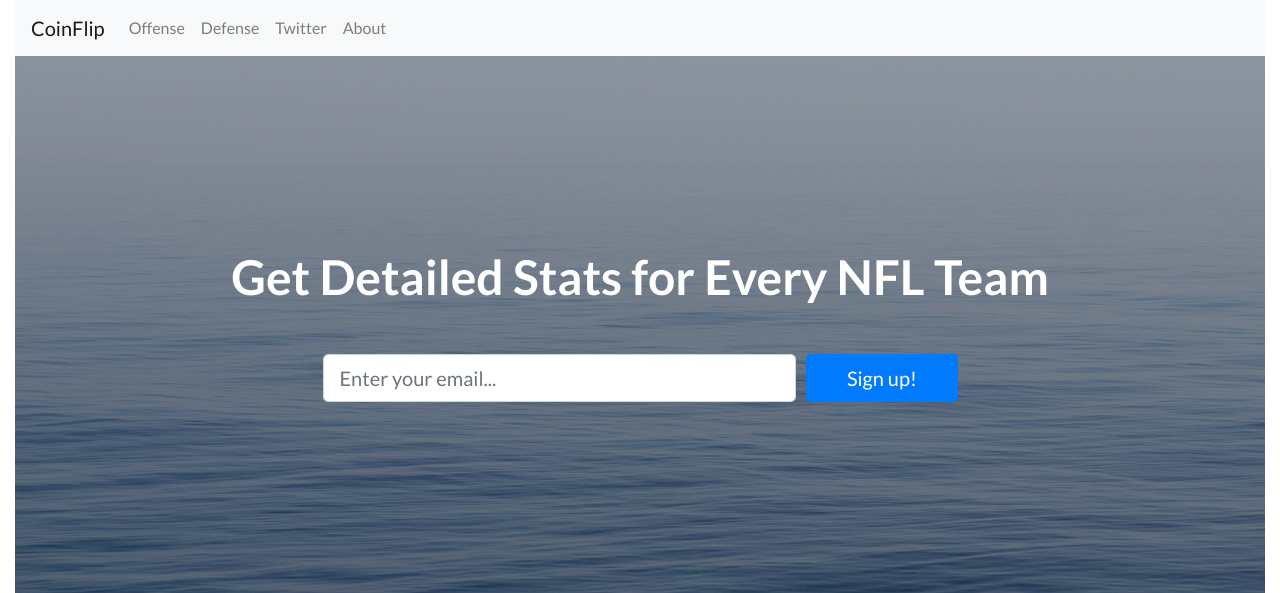
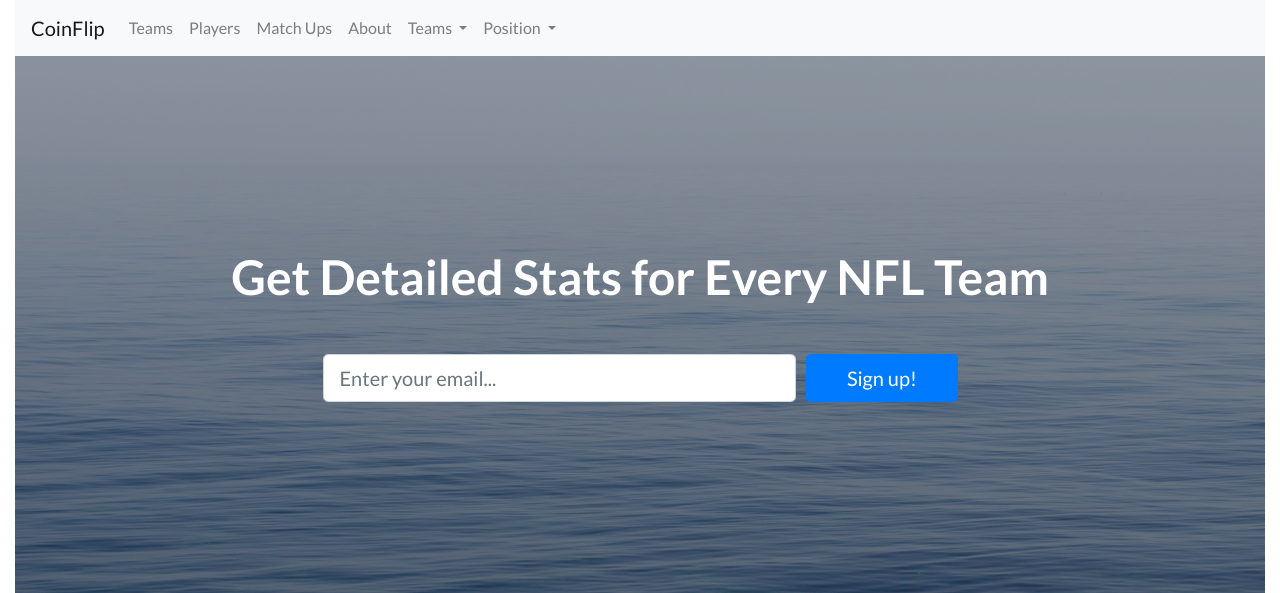
Before and after one commit to RidleyLeisy/nfl, a Django app: page / in a window 1280 px wide. Shown: the top 593 px of the page. Run offline with Django 3.2, Linux system fonts and the light colour scheme; some libraries are stand-ins or nearby versions.

Commit message:
add new structure to nav

```diff
--- a/database/data/endpoints.json
+++ b/database/data/endpoints.json
@@ -75,7 +75,7 @@
         {"endpoint":"games",
         "table":"games",
         "id":"",
-        "filter_by":"season",
+        "filter_by":"games",
         "season":2000,
         "start":1,
         "ext_params":""},
--- a/website/src/frontend/api/views.py
+++ b/website/src/frontend/api/views.py
@@ -23,10 +23,12 @@ class PlaysFlatReadView(generics.ListAPIView):
 		game_id = self.kwargs['game_id']
 		return PlaysFlat.objects.filter(gid=game_id)
 
+
 class TouchdownsReadView(generics.ListAPIView):
 	serializer_class = TouchdownsFlatSerializer
 	permissions_class = [IsAdminUser]
 
 	def get_queryset(self):
 		team_name = self.kwargs['team_name']
-		Games.objects.filter(Q(h=team_name) | Q(v=team_name)).select_related(Games__gid=)
+		Games.objects.filter(Q(h=team_name) | Q(v=team_name))
+		return
--- a/website/src/frontend/views.py
+++ b/website/src/frontend/views.py
@@ -12,13 +12,45 @@ def home_view(request, *args, **kwargs):
 def about_view(request, *args, **kwargs):
     return render(request, "about.html", {})
 
-def offense_view(request, *args, **kwargs):
-	return render(request, "offense.html", {})
+def team_view(request, *args, **kwargs):
+	return render(request, "teams.html", {})
+
+def offense_team_view(request, *args, **kwargs):
+    return render(request, "teams/offense.html")
+
+def defense_team_view(request, *args, **kwargs):
+    return render(request, "teams/defense.html")
+
+def player_view(request, *args, **kwargs):
+    return render(request, "players.html", {})
+
+def qb_view(request, *args, **kwargs):
+    return render(request, "players/qb.html", {})
+
+def wr_view(request, *args, **kwargs):
+    return render(request, "players/wr.html", {})
+
+def dl_view(request, *args, **kwargs):
+    return render(request, "players/dl.html", {})
+
+def ol_view(request, *args, **kwargs):
+    return render(request, "players/ol.html", {})
+
+def rb_view(request, *args, **kwargs):
+    return render(request, "players/rb.html", {})
+
+def db_view(request, *args, **kwargs):
+    return render(request, "players/db.html", {})
+
+def te_view(request, *args, **kwargs):
+    return render(request, "players/te.html", {})
+
+def lb_view(request, *args, **kwargs):
+    return render(request, "players/lb.html", {})
+
+def kicker_view(request, *args, **kwargs):
+    return render(request, "players/kicker.html", {})
 
 
-def defense_view(request, *args, **kwargs):
-    return render(request, "defense.html", {})
-
-
-def twitter_view(request, *args, **kwargs):
-    return render(request, "twitter.html", {})
+def matchup_view(request, *args, **kwargs):
+    return render(request, "matchups.html", {})
--- a/website/src/nfl/urls.py
+++ b/website/src/nfl/urls.py
@@ -16,14 +16,25 @@ Including another URLconf
 from django.contrib import admin
 from django.urls import path
 from django.conf.urls import url, include
-from frontend.views import home_view, about_view, offense_view, defense_view, twitter_view
+from frontend.views import *
 
 urlpatterns = [
     path('', home_view, name='home'),
     path('about', about_view, name='about'),
-    path('defense', defense_view, name='defense'),
-    path('offense', offense_view, name='offense'),
-    path('twitter', twitter_view, name='twitter'),
+    path('teams', team_view, name='teams'),
+    path('teams/offense', offense_team_view, name='offense'),
+    path('teams/defense', defense_team_view, name='defense'),
+    path('players', player_view, name='players'),
+    path('players/db', db_view, name='db'),
+    path('players/dl', dl_view, name='dl'),
+    path('players/kicker', kicker_view, name='kicker'),
+    path('players/ol', ol_view, name='ol'),
+    path('players/qb', qb_view, name='qb'),
+    path('players/rb', rb_view, name='rb'),
+    path('players/te', te_view, name='te'),
+    path('players/wr', wr_view, name='wr'),
+    path('players/lb', lb_view, name='lb'),
+    path('matchups', matchup_view, name='matchups'),
     path('admin/', admin.site.urls),
     # api views
     url(r'^api/games/',include(('frontend.api.urls','frontend'),namespace='api-games')),
--- a/website/src/templates/nav.html
+++ b/website/src/templates/nav.html
@@ -7,17 +7,42 @@
 <div class="collapse navbar-collapse" id="navbarNav">
     <ul class="navbar-nav">
     <li class="nav-item">
-        <a class="nav-link" href="/offense">Offense</a>
+        <a class="nav-link" href="/teams">Teams</a>
     </li>
     <li class="nav-item">
-        <a class="nav-link" href="/defense">Defense</a>
+        <a class="nav-link" href="/players">Players</a>
     </li>
     <li class="nav-item">
-        <a class="nav-link" href="/twitter">Twitter</a>
+        <a class="nav-link" href="/matchup">Match Ups</a>
     </li>
     <li class="nav-item">
         <a class="nav-link" href="/about">About</a>
     </li>
+    <li class="nav-item dropdown">
+        <a class="nav-link dropdown-toggle" href="#" id="navbarDropdownMenuLink" role="button" data-toggle="dropdown" aria-haspopup="true" aria-expanded="false">
+          Teams
+        </a>
+        <div class="dropdown-menu" aria-labelledby="navbarDropdownMenuLink">
+          <a class="dropdown-item" href="teams/offense">Offense</a>
+          <a class="dropdown-item" href="teams/defense">Defense</a>
+        </div>
+      </li>
+    <li class="nav-item dropdown">
+        <a class="nav-link dropdown-toggle" href="#" id="navbarDropdownMenuLink" role="button" data-toggle="dropdown" aria-haspopup="true" aria-expanded="false">
+            Position
+        </a>
+        <div class="dropdown-menu" aria-labelledby="navbarDropdownMenuLink">
+            <a class="dropdown-item" href="players/wr">Wide Receiver</a>
+            <a class="dropdown-item" href="players/qb">Quarterback</a>
+            <a class="dropdown-item" href="players/lb">Linebacker</a>
+            <a class="dropdown-item" href="players/db">Defensive Back</a>
+            <a class="dropdown-item" href="players/te">Tight End</a>
+            <a class="dropdown-item" href="players/rb">Running Back</a>
+            <a class="dropdown-item" href="players/ol">Offense Line</a>
+            <a class="dropdown-item" href="players/dl">Defense Line</a>
+            <a class="dropdown-item" href="players/kicker">Kicker</a>
+        </div>
+    </li>
     </ul>
 </div>
 </nav>
--- a/website/src/templates/offense.html
+++ b/website/src/templates/teams/offense.html
@@ -1,14 +1,13 @@
 {% extends 'base.html' %}
 {% block content %}
 
-<h1> Home </h1>
 
 <head>
     {% load static %}
     <script src="{% static 'nfl/points_scored.js' %}"></script>
 </head>
 <body>
-    <h2>Header Test</h2>
+    <h2>Choose your team</h2>
     <br>
     <button id='teams' onclick="storeInput()">Send It</button>
         <select id='team-name'>
@@ -64,6 +63,7 @@
             <option value="2016">2016</option>
             <option value="2017">2017</option>
             <option value="2018">2018</option>
+            <option value="2019">2019</option>
         </select>
     <script>
     function storeInput(){
```
Also changed, not shown: database/data/api_getter.py (+10 -16 lines), database/data/db_importer.py (line endings or trailing spaces), website/src/templates/matchups.html (added), website/src/templates/players/db.html (added), website/src/templates/players/dl.html (added), website/src/templates/players/kicker.html (added), website/src/templates/players/lb.html (added), website/src/templates/players/ol.html (added), website/src/templates/players/qb.html (added), website/src/templates/players/rb.html (added), website/src/templates/players/te.html (added), website/src/templates/players/wr.html (added), website/src/templates/teams/defense.html (added).
